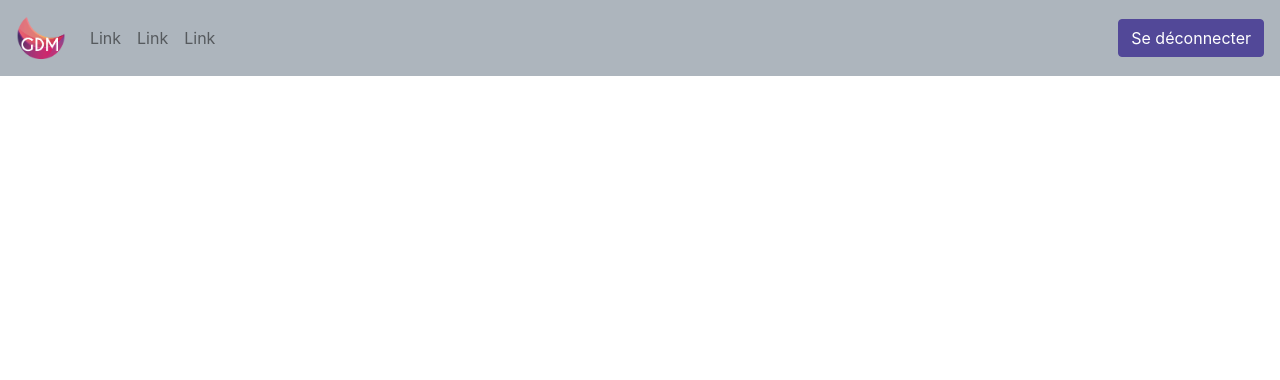
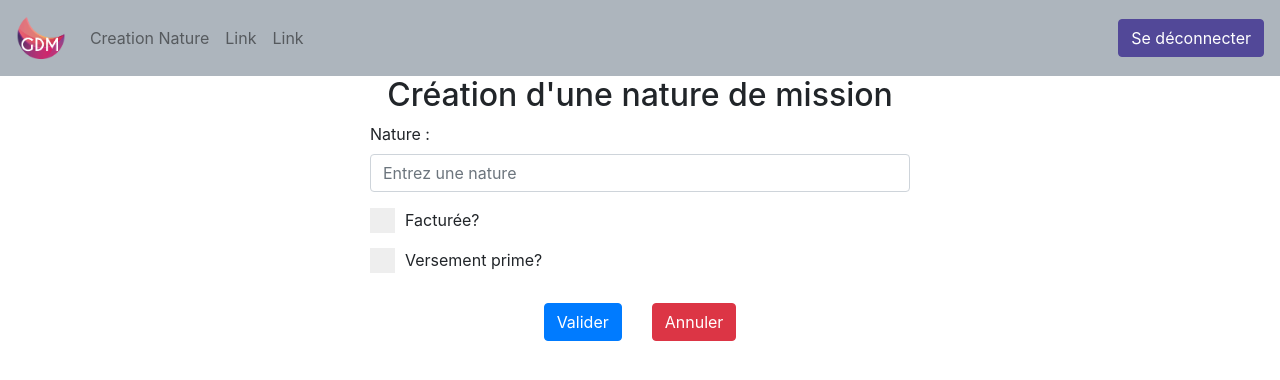
Before and after one commit to yhando24/GDM-front, an Angular app: page /creationNature in a window 1280 px wide. Before the commit this address led to /. Shown: the top 380 px of the page. Built offline with nearby package versions, Linux system fonts and the light colour scheme.

Commit message:
ajout lien creation nature mission

```diff
--- a/src/app/app.routes.ts
+++ b/src/app/app.routes.ts
@@ -1,7 +1,10 @@
 import { Routes } from '@angular/router';
+import { CreationNatureMissionComponent } from './creation-nature-mission/creation-nature-mission.component';
+
 
 
 
 export const ROUTES: Routes = [
+  { path: 'creationNature', component: CreationNatureMissionComponent },
   { path: '', pathMatch: 'full', redirectTo: 'accueil' }
 ];
--- a/src/app/creation-nature-mission/creation-nature-mission.component.css
+++ b/src/app/creation-nature-mission/creation-nature-mission.component.css
@@ -78,5 +78,5 @@ text-align: center;
 }
 
 .bouton-formulaire{
-  margin-bottom:15px;
+  margin:15px;
 }
--- a/src/app/creation-nature-mission/creation-nature-mission.component.html
+++ b/src/app/creation-nature-mission/creation-nature-mission.component.html
@@ -10,14 +10,14 @@
 
         <div class="form-group">
           <label class="checked-GDM">Facturée?
-            <input type="checkbox" checked="checked">
+            <input type="checkbox">
             <span class="checkmark"></span>
           </label>
         </div>
 
         <div class="form-group">
           <label class="checked-GDM">Versement prime?
-            <input type="checkbox" checked="checked">
+            <input type="checkbox">
             <span class="checkmark"></span>
           </label>
         </div>
--- a/src/app/header/header.component.html
+++ b/src/app/header/header.component.html
@@ -7,7 +7,7 @@
           <div class="collapse navbar-collapse" id="navbarTogglerDemo03">
             <ul class="navbar-nav mr-auto mt-2 mt-lg-0">
                 <li class="nav-item">
-                    <a class="nav-link" href="#">Link</a>
+                    <a class="nav-link"  routerLink="/creationNature" >Creation Nature</a>
                   </li>
               <li class="nav-item">
                 <a class="nav-link" href="#">Link</a>
```
